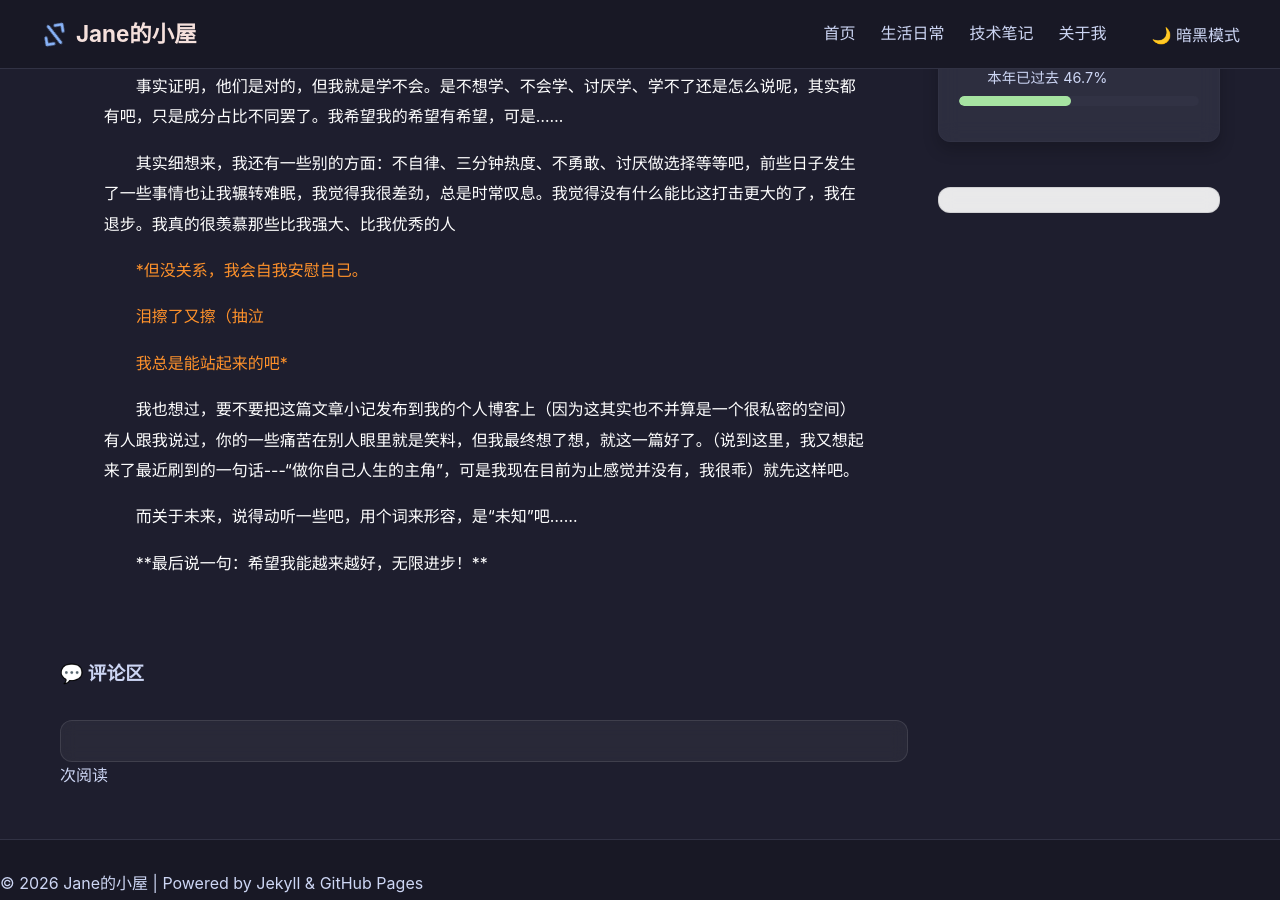
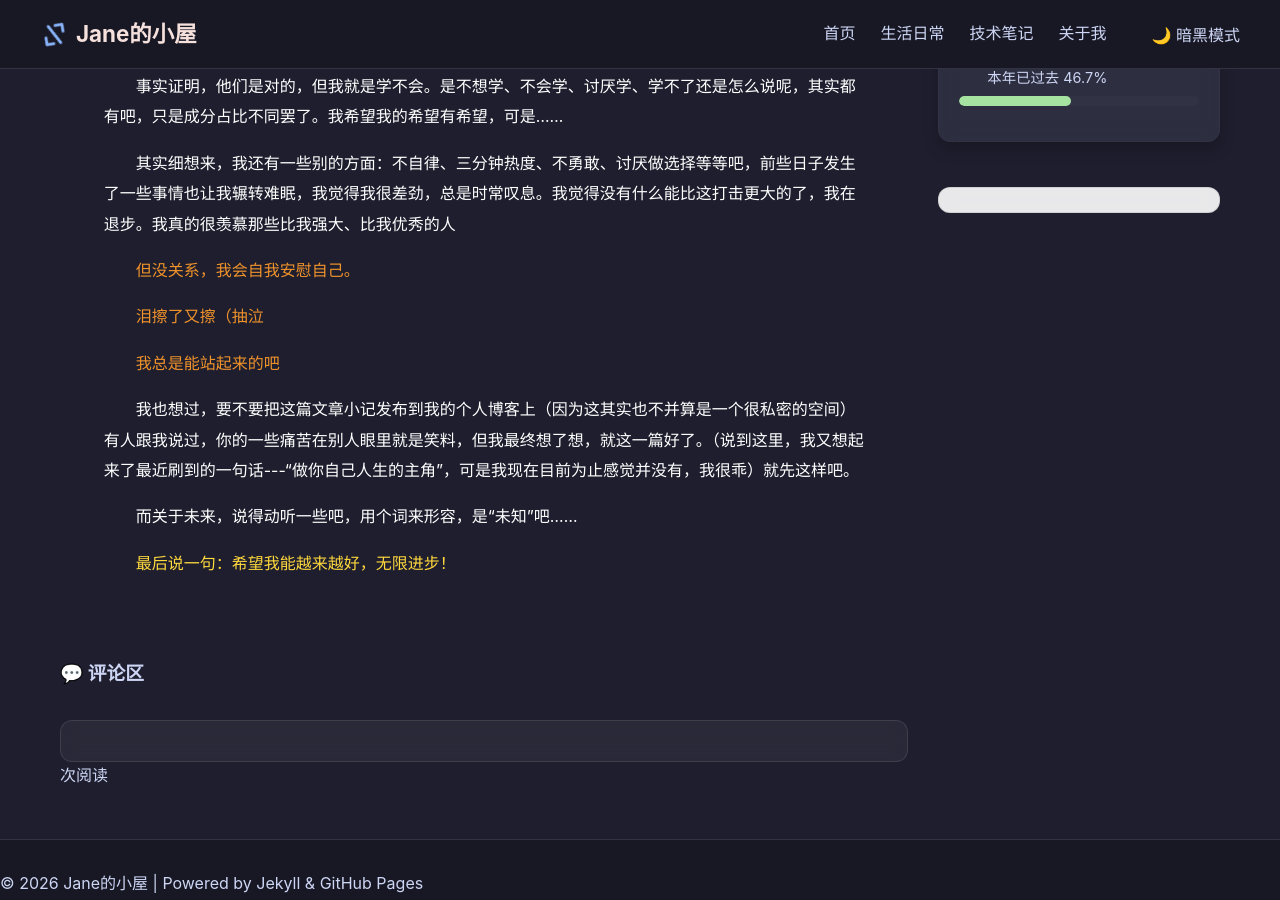
Before and after one commit to JaneMiraitowa/JaneMiraitowa.github.io, a Jekyll site: the page built from _posts/2026-06-19-我的一篇小记.md, in a window 1280 px wide and 900 px high, scrolled down 753 px. Built offline with Jekyll 4.4.1, drawn with Linux system fonts in a browser that asks for light colours; comment, search, counter and statistics services are not loaded; some of the changed lines change nothing that is shown.

Commit message:
Update 2026-06-19-我的一篇小记.md

```diff
--- a/_posts/2026-06-19-我的一篇小记.md
+++ b/_posts/2026-06-19-我的一篇小记.md
@@ -30,13 +30,13 @@ cover: /assets/images/pic1.jpg
 <p style="text-indent:2em;">其实细想来，我还有一些别的方面：不自律、三分钟热度、不勇敢、讨厌做选择等等吧，前些日子发生了一些事情也让我辗转难眠，我觉得我很差劲，总是时常叹息。我觉得没有什么能比这打击更大的了，我在退步。我真的很羡慕那些比我强大、比我优秀的人</p>
 
 
-<p style="text-indent:2em; color: #ff922b;">*但没关系，我会自我安慰自己。</p>
+<p style="text-indent:2em; color: #f0932b;">但没关系，我会自我安慰自己。</p>
 
 
-<p style="text-indent:2em; color: #ff922b;">泪擦了又擦（抽泣</p>
+<p style="text-indent:2em; color: #f0932b;">泪擦了又擦（抽泣</p>
 
 
-<p style="text-indent:2em; color: #ff922b;">我总是能站起来的吧*</p>
+<p style="text-indent:2em; color: #f0932b;">我总是能站起来的吧</p>
 
 
 <p style="text-indent:2em;">我也想过，要不要把这篇文章小记发布到我的个人博客上（因为这其实也不并算是一个很私密的空间）有人跟我说过，你的一些痛苦在别人眼里就是笑料，但我最终想了想，就这一篇好了。（说到这里，我又想起来了最近刷到的一句话---“做你自己人生的主角”，可是我现在目前为止感觉并没有，我很乖）就先这样吧。</p>
@@ -45,4 +45,4 @@ cover: /assets/images/pic1.jpg
 <p style="text-indent:2em;">而关于未来，说得动听一些吧，用个词来形容，是“未知”吧……</p>
 
 
-<p style="text-indent:2em;">**最后说一句：希望我能越来越好，无限进步！**</p>
+<p style="text-indent:2em; color: #ffd93d;">最后说一句：希望我能越来越好，无限进步！</p>
```
